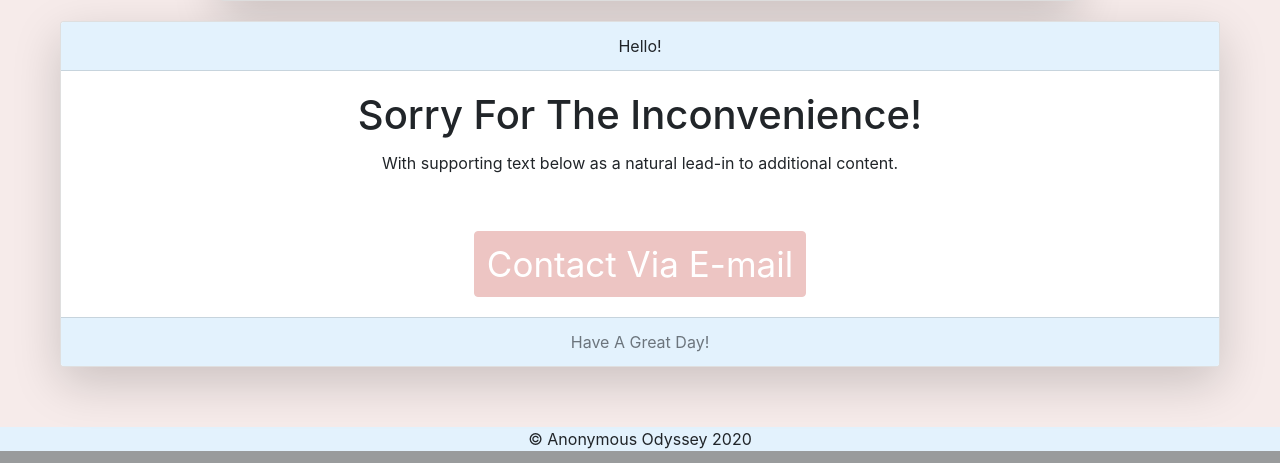
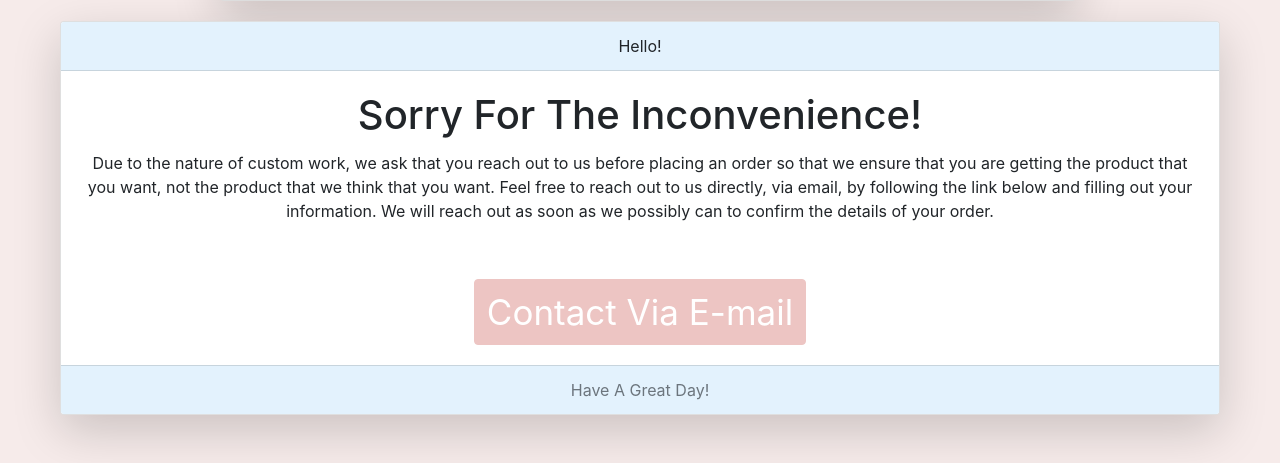
Before and after one commit to femtography/BizWebsite, a Django app: page /product in a window 1280 px wide. Shown: the part 998-1461 px from the top of the page. Run offline with Django 3.2, Linux system fonts and the light colour scheme; some libraries are stand-ins or nearby versions.

Commit message:
updated product page text

```diff
--- a/config/MasWebsite/templates/MasWebsite/product.html
+++ b/config/MasWebsite/templates/MasWebsite/product.html
@@ -18,7 +18,7 @@
       </div>
       <div class="card-body">
         <h1 class="card-title">Sorry For The Inconvenience!</h1>
-        <p class="card-text">With supporting text below as a natural lead-in to additional content.</p>
+        <p class="card-text">Due to the nature of custom work, we ask that you reach out to us before placing an order so that we ensure that you are getting the product that you want, not the product that we think that you want. Feel free to reach out to us directly, via email, by following the link below and filling out your information. We will reach out as soon as we possibly can to confirm the details of your order.</p>
         <a href="/contact" class="btn pinky">Contact Via E-mail</a>
       </div>
       <div class="card-footer text-muted" style=" background-color: #e3f2fd">
```
